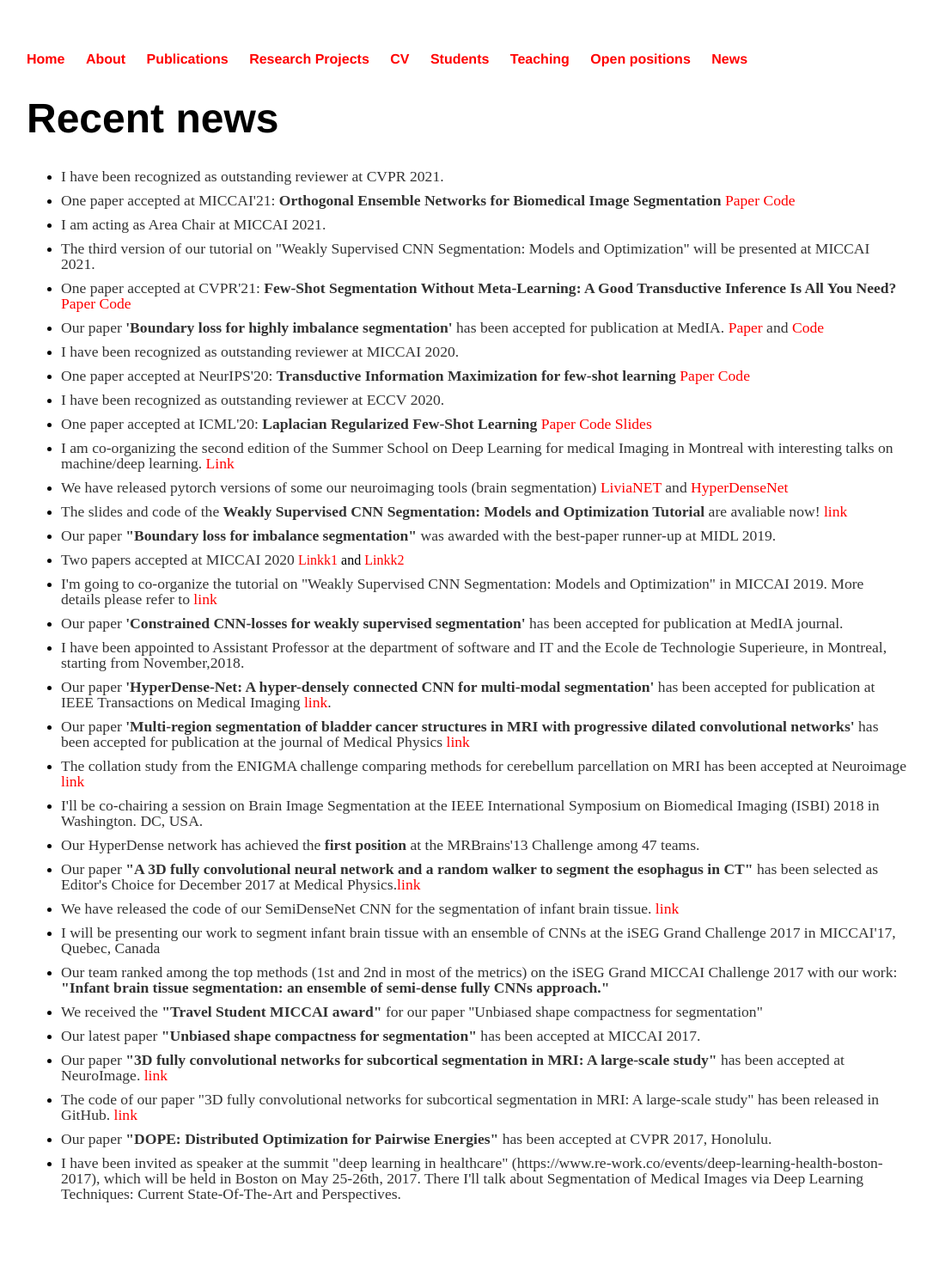
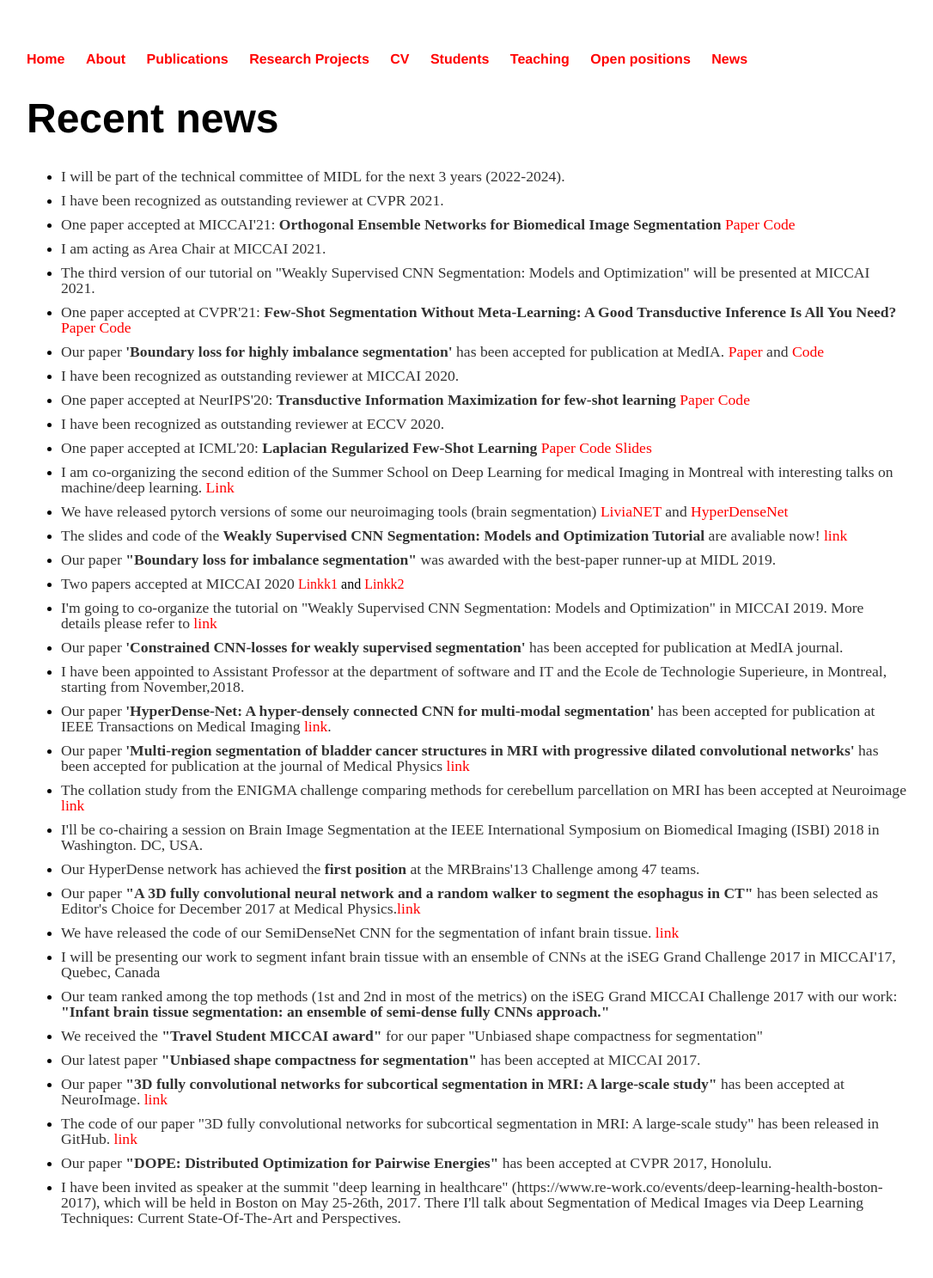
Before and after one commit to josedolz/josedolz.github.io, a Jekyll site: the page built from news/index.html, in a window 1280 px wide. Shown: the whole page at 86% size, without its empty margins (97-1183 px from the left). Built offline with Jekyll 4.4.1, drawn with Linux system fonts in a browser that asks for light colours; before the commit the page ends 1459 px from its top, so only the background shows below that.

Commit message:
update
update

```diff
--- a/index.html
+++ b/index.html
@@ -10,11 +10,11 @@ title: Jose Dolz
 </header>
 
 <section>
-	<p>Jose Dolz, Assistant Professor at the ETS Montreal </p>
+	<p>Jose Dolz, Associate Professor at the ETS Montreal </p>
 	<table>
     <tr>
         <td><img src="images/Jose.png" alt="Jose Dolz" class="image left" width="175px" /></td>
-        <td><p align="justify"><font size="4"><a href="https://www.etsmtl.ca/recherche/professeurs-chercheurs/jdolz/">Jose Dolz</a> is an Assistant Professor in the Department of Software and IT Engineering at the ETS Montreal. Prior to be appointed Assistant Professor, he was a post-doctoral fellow at the ETS Montreal. Dr. Dolz obtained his B.Sc and M.Sc in the Polytechnic University of Valencia, Spain, and his Ph.D. at the University of Lille 2, France, in 2016. Dr. Dolz was recipient of a Marie-Curie FP7 Fellowship (2013-2016) to pursue his doctoral studies. His current research focuses on deep learning, medical imaging, optimization and learning strategies with limited supervision. He authored over 30 fully peer-reviewed papers, many of which published in the top venues in medical imaging (MICCAI/NeuroImage/MedIA/TMI), vision (CVPR) and machine learning (ICML, NeurIPS). </font>
+        <td><p align="justify"><font size="4"><a href="https://www.etsmtl.ca/recherche/professeurs-chercheurs/jdolz/">Jose Dolz</a> is an Associate Professor in the Department of Software and IT Engineering at the ETS Montreal. Prior to be appointed Assistant Professor, he was a post-doctoral fellow at the ETS Montreal. Dr. Dolz obtained his B.Sc and M.Sc in the Polytechnic University of Valencia, Spain, and his Ph.D. at the University of Lille 2, France, in 2016. Dr. Dolz was recipient of a Marie-Curie FP7 Fellowship (2013-2016) to pursue his doctoral studies. His current research focuses on deep learning, medical imaging, optimization and learning strategies with limited supervision. He authored over 30 fully peer-reviewed papers, many of which published in the top venues in medical imaging (MICCAI/IPMI/MedIA/TMI/NeuroImage), vision (CVPR) and machine learning (ICML, NeurIPS). </font>
     </td></p>
     </tr>
 </table>
--- a/news/index.html
+++ b/news/index.html
@@ -5,6 +5,7 @@ title: news
 <div class="blurb">
 	<h1>Recent news</h1>
 	<ul>
+		<li><p1>I will be part of the technical committee of MIDL for the next 3 years (2022-2024).</p1></li>
 		<li><p1>I have been recognized as outstanding reviewer at CVPR 2021.</p1></li>
 		<li><p1>One paper accepted at MICCAI'21: <strong>Orthogonal Ensemble Networks for Biomedical Image Segmentation </strong> <a href="https://arxiv.org/pdf/2105.10827.pdf">Paper</a> <a href="https://github.com/agosl/Orthogonal_Ensemble_Networks">Code</a>
 		<li><p1>I am acting as Area Chair at MICCAI 2021.</a>
```
